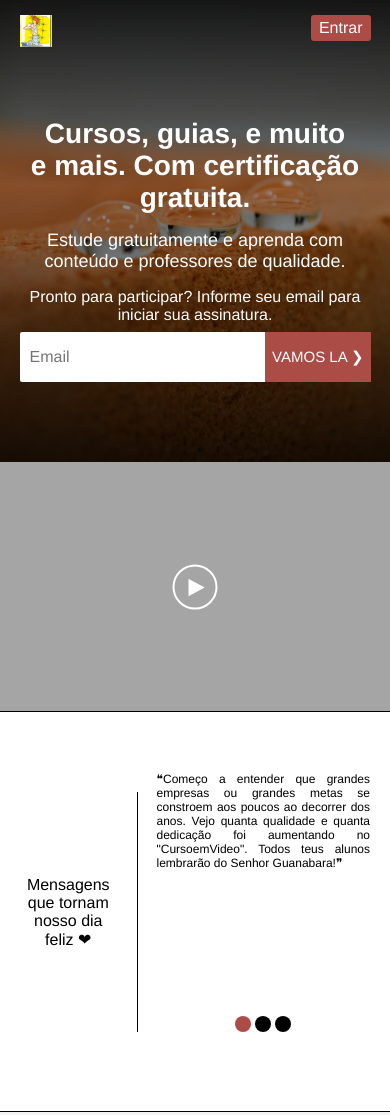
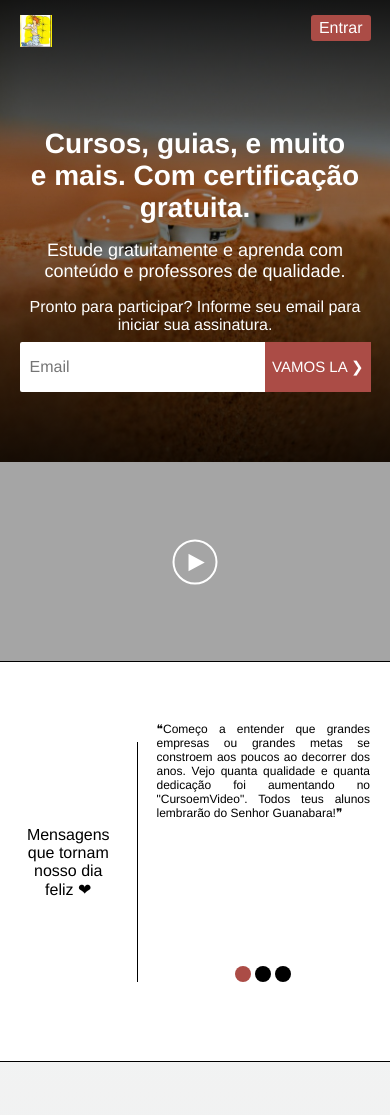
Before and after one commit to guhcalm/agoraempreendimentos, a plain HTML site: page index.html in a window 390 px wide. Shown: the top 1115 px of the page. Drawn offline with Linux system fonts and the light colour scheme.

Commit message:
Add files via upload

```diff
--- a/estilo.css
+++ b/estilo.css
@@ -138,6 +138,7 @@ header {
         }
             input[type=email] {
                 position: absolute;
+                outline: none;
                 padding: 10px;
                 left: 0;
                 height: 100%;
@@ -377,7 +378,7 @@ footer {
     nav { width: 90%; top: 15px; }
         .logo { width: 32px; height: 32px; }
         nav a { padding: 4px 8px; }
-    .captura { padding-top: 110px; padding-bottom: 80px; width: 90%; }
+    .captura { padding-top: 120px; padding-bottom: 70px; width: 90%; }
         h1, h2, h3 { padding-top: 8px; padding-bottom: 8px; }
         .captura h1 { font-size: 28px; }
         .captura h2 { font-size: 18px; }
@@ -388,7 +389,7 @@ footer {
         ul { width: 90%; }
     */
     /*main*/
-    #video{ height: 250px; }
+    #video{ height: 200px; }
     /*venda*/
     #comentarios span { font-size: 16px; }
     #comentarios p { padding: 60px 20px; font-size: 12px; }
```
